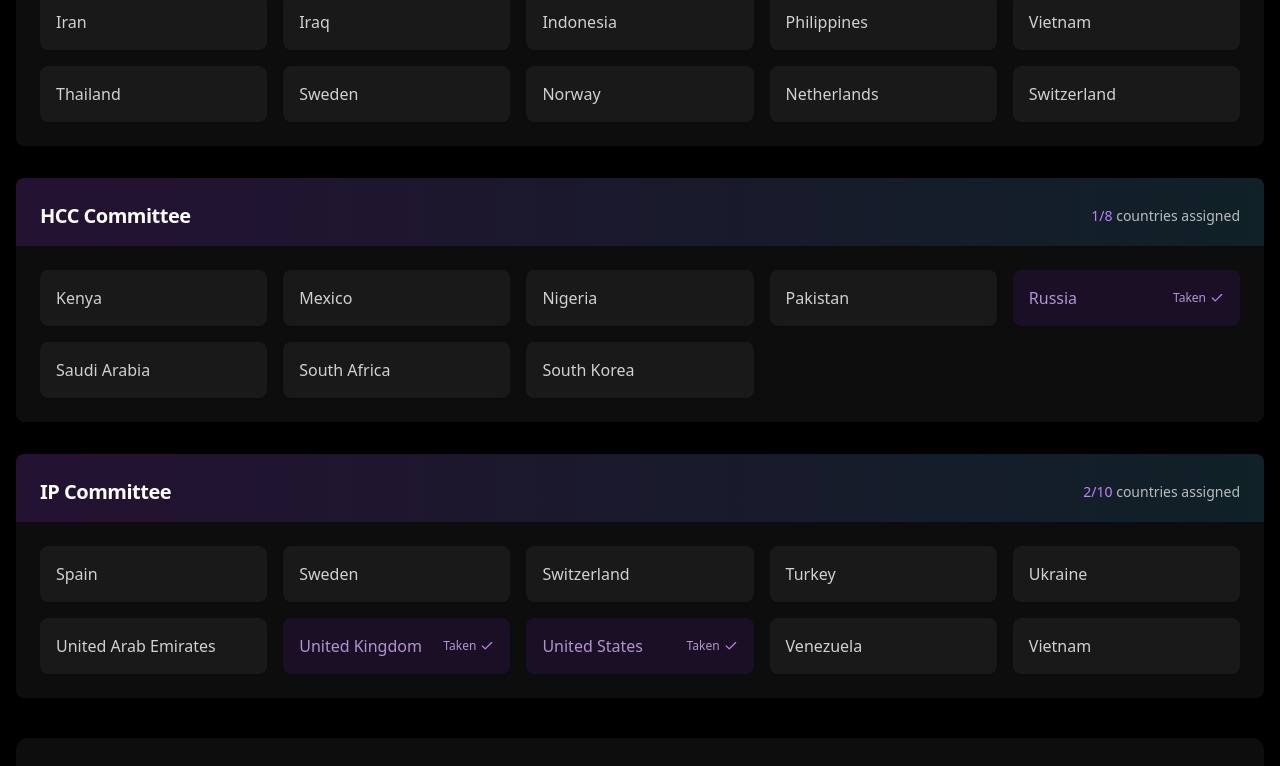
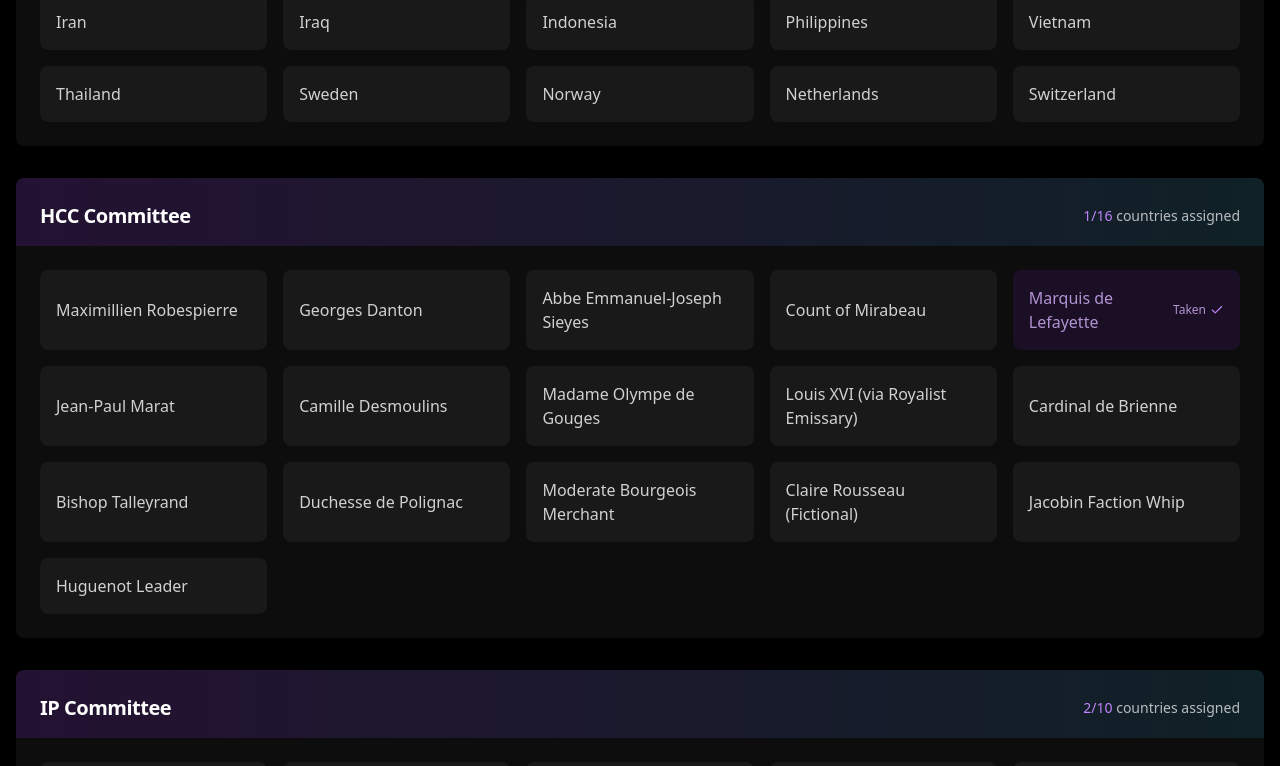
Before and after one commit to 0CODERKID/Zenith-MUN, a Next.js app: page / in a window 1280 px wide. Shown: the part 6614-7380 px from the top of the page. Built offline with nearby package versions, Linux system fonts and the light colour scheme.

Commit message:
third update

```diff
--- a/components/countries-section.tsx
+++ b/components/countries-section.tsx
@@ -94,14 +94,22 @@ export default function CountriesSection() {
     { name: "Switzerland", committee: "UNCSW", taken: false },
 
     // HCC Countries
-    { name: "Kenya", committee: "HCC", taken: false },
-    { name: "Mexico", committee: "HCC", taken: false },
-    { name: "Nigeria", committee: "HCC", taken: false },
-    { name: "Pakistan", committee: "HCC", taken: false },
-    { name: "Russia", committee: "HCC", taken: true },
-    { name: "Saudi Arabia", committee: "HCC", taken: false },
-    { name: "South Africa", committee: "HCC", taken: false },
-    { name: "South Korea", committee: "HCC", taken: false },
+    { name: "Maximillien Robespierre", committee: "HCC", taken: false },
+    { name: "Georges Danton", committee: "HCC", taken: false },
+    { name: "Abbe Emmanuel-Joseph Sieyes", committee: "HCC", taken: false },
+    { name: "Count of Mirabeau", committee: "HCC", taken: false },
+    { name: "Marquis de Lefayette", committee: "HCC", taken: true },
+    { name: "Jean-Paul Marat ", committee: "HCC", taken: false },
+    { name: "Camille Desmoulins", committee: "HCC", taken: false },
+    { name: "Madame Olympe de Gouges", committee: "HCC", taken: false },
+    { name: "Louis XVI (via Royalist Emissary)", committee: "HCC", taken: false },
+    { name: "Cardinal de Brienne", committee: "HCC", taken: false },
+    { name: "Bishop Talleyrand", committee: "HCC", taken: false },
+    { name: "Duchesse de Polignac", committee: "HCC", taken: false },
+    { name: "Moderate Bourgeois Merchant", committee: "HCC", taken: false },
+    { name: "Claire Rousseau (Fictional)", committee: "HCC", taken: false },
+    { name: "Jacobin Faction Whip", committee: "HCC", taken: false },
+    { name: "Huguenot Leader", committee: "HCC", taken: false },
 
     // IP Countries
     { name: "Spain", committee: "IP", taken: false },
```
